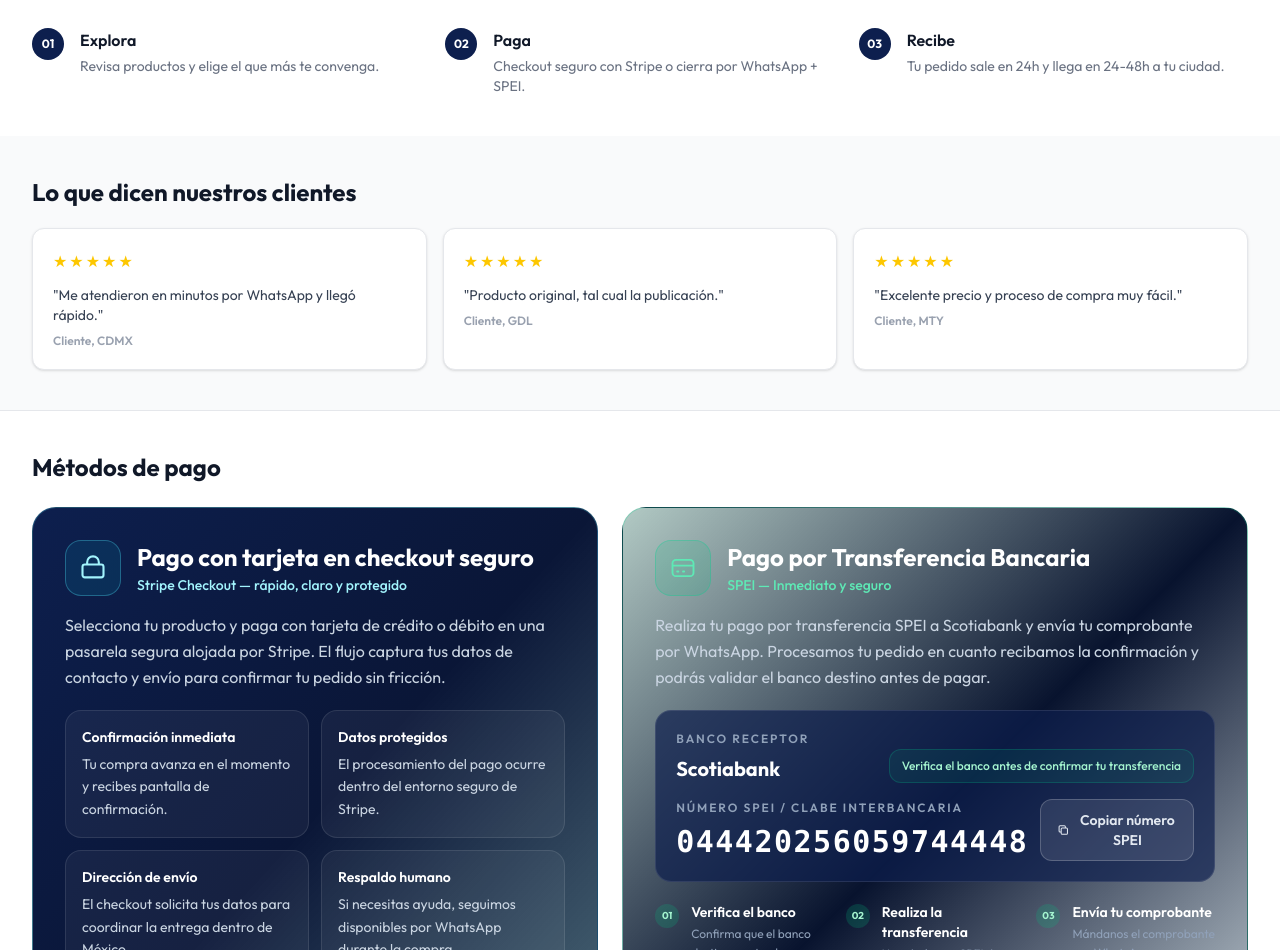
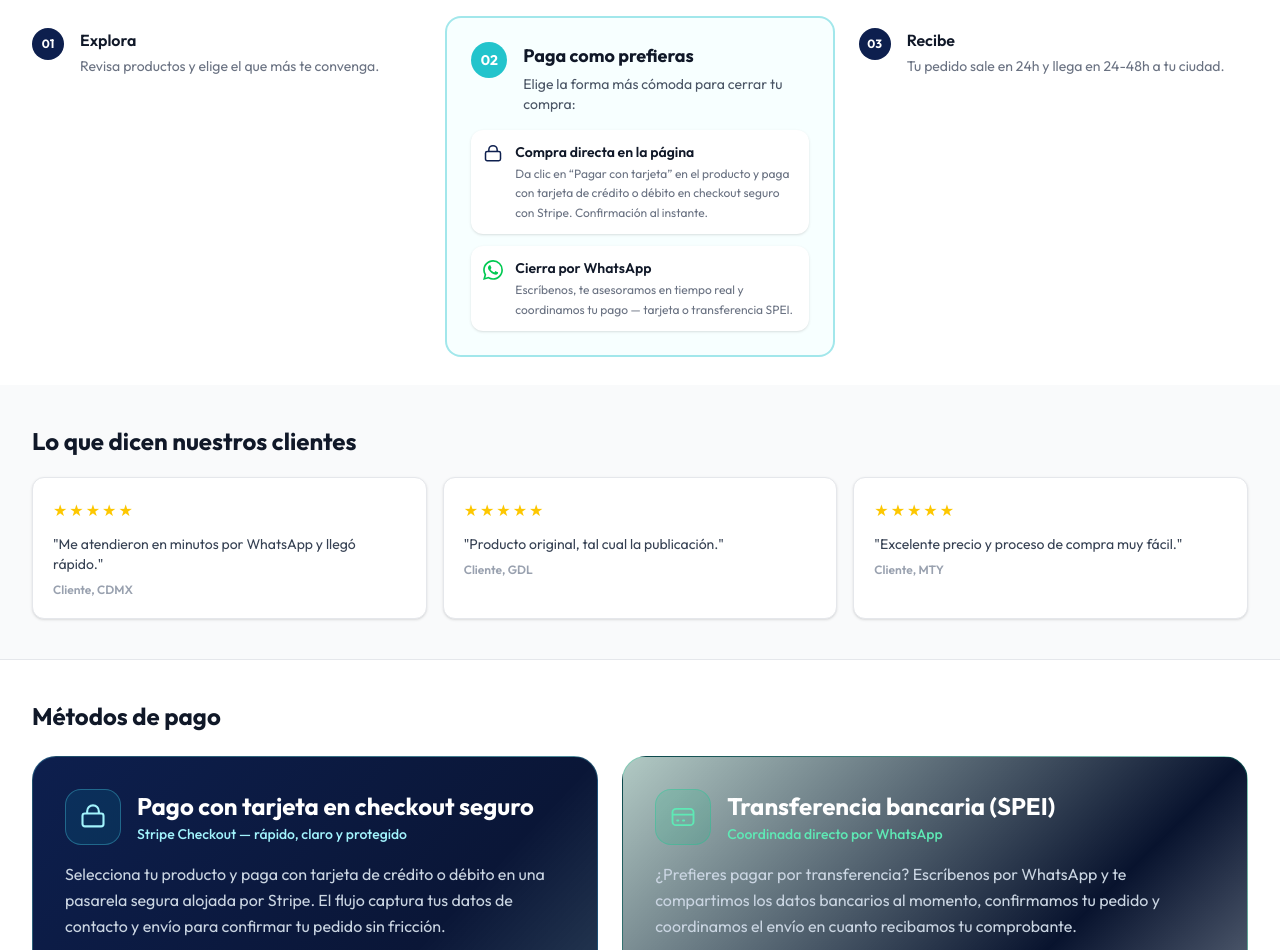
Before and after one commit to eduardoge13/spike-ecommerce-web, a Next.js app: page / in a window 1280 px wide. Shown: the part 1402-2352 px from the top of the page. Built offline with nearby package versions, Linux system fonts and the light colour scheme.

Commit message:
Expand payment step explanation, drop public CLABE display

```diff
--- a/app/page.tsx
+++ b/app/page.tsx
@@ -303,21 +303,68 @@ export default function Home() {
           <div className="mx-auto max-w-7xl px-4 py-10 sm:px-6 lg:px-8">
             <h2 className="mb-6 text-xl font-bold text-gray-900 sm:text-2xl">Cómo funciona</h2>
             <div className="grid gap-6 sm:grid-cols-3">
-              {[
-                ['01', 'Explora', 'Revisa productos y elige el que más te convenga.'],
-                ['02', 'Paga', 'Checkout seguro con Stripe o cierra por WhatsApp + SPEI.'],
-                ['03', 'Recibe', 'Tu pedido sale en 24h y llega en 24-48h a tu ciudad.'],
-              ].map(([step, title, text]) => (
-                <div key={step} className="flex gap-4">
-                  <span className="inline-flex h-8 w-8 shrink-0 items-center justify-center rounded-full bg-[#0D1F4E] text-xs font-bold text-white">
-                    {step}
+
+              {/* Step 1 */}
+              <div className="flex gap-4">
+                <span className="inline-flex h-8 w-8 shrink-0 items-center justify-center rounded-full bg-[#0D1F4E] text-xs font-bold text-white">
+                  01
+                </span>
+                <div>
+                  <p className="font-semibold text-gray-900">Explora</p>
+                  <p className="mt-1 text-sm text-gray-500">Revisa productos y elige el que más te convenga.</p>
+                </div>
+              </div>
+
+              {/* Step 2 — highlighted, explained in detail */}
+              <div className="rounded-2xl border-2 border-[#22C4CC]/40 bg-cyan-50/40 p-5 sm:-my-3 sm:p-6">
+                <div className="flex gap-4">
+                  <span className="inline-flex h-9 w-9 shrink-0 items-center justify-center rounded-full bg-[#22C4CC] text-sm font-bold text-white">
+                    02
                   </span>
                   <div>
-                    <p className="font-semibold text-gray-900">{title}</p>
-                    <p className="mt-1 text-sm text-gray-500">{text}</p>
+                    <p className="text-lg font-bold text-gray-900">Paga como prefieras</p>
+                    <p className="mt-1 text-sm text-gray-600">
+                      Elige la forma más cómoda para cerrar tu compra:
+                    </p>
                   </div>
                 </div>
-              ))}
+                <div className="mt-4 space-y-3">
+                  <div className="flex items-start gap-3 rounded-xl bg-white p-3 shadow-sm">
+                    <svg className="mt-0.5 h-5 w-5 shrink-0 text-[#0D1F4E]" fill="none" viewBox="0 0 24 24" stroke="currentColor" strokeWidth={1.8}>
+                      <path strokeLinecap="round" strokeLinejoin="round" d="M17 9V7a5 5 0 00-10 0v2m-2 0h14a2 2 0 012 2v7a2 2 0 01-2 2H5a2 2 0 01-2-2v-7a2 2 0 012-2z" />
+                    </svg>
+                    <div>
+                      <p className="text-sm font-semibold text-gray-900">Compra directa en la página</p>
+                      <p className="mt-0.5 text-xs leading-relaxed text-gray-500">
+                        Da clic en &ldquo;Pagar con tarjeta&rdquo; en el producto y paga con tarjeta de
+                        crédito o débito en checkout seguro con Stripe. Confirmación al instante.
+                      </p>
+                    </div>
+                  </div>
+                  <div className="flex items-start gap-3 rounded-xl bg-white p-3 shadow-sm">
+                    <WaIcon className="mt-0.5 h-5 w-5 shrink-0 fill-current text-green-500" />
+                    <div>
+                      <p className="text-sm font-semibold text-gray-900">Cierra por WhatsApp</p>
+                      <p className="mt-0.5 text-xs leading-relaxed text-gray-500">
+                        Escríbenos, te asesoramos en tiempo real y coordinamos tu pago —
+                        tarjeta o transferencia SPEI.
+                      </p>
+                    </div>
+                  </div>
+                </div>
+              </div>
+
+              {/* Step 3 */}
+              <div className="flex gap-4">
+                <span className="inline-flex h-8 w-8 shrink-0 items-center justify-center rounded-full bg-[#0D1F4E] text-xs font-bold text-white">
+                  03
+                </span>
+                <div>
+                  <p className="font-semibold text-gray-900">Recibe</p>
+                  <p className="mt-1 text-sm text-gray-500">Tu pedido sale en 24h y llega en 24-48h a tu ciudad.</p>
+                </div>
+              </div>
+
             </div>
           </div>
         </section>
--- a/components/SpeiPaymentSection.tsx
+++ b/components/SpeiPaymentSection.tsx
@@ -1,98 +1,35 @@
-'use client';
-
-import { useState } from 'react';
-import { SPEI_BANK_NAME, SPEI_CLABE, WHATSAPP_NUMBER } from '@/lib/constants';
+import { WHATSAPP_NUMBER } from '@/lib/constants';
 
 const waLink = (message: string) =>
   `https://wa.me/${WHATSAPP_NUMBER}?text=${encodeURIComponent(message)}`;
 
 export default function SpeiPaymentSection() {
-  const [copied, setCopied] = useState(false);
-
-  const handleCopy = async () => {
-    try {
-      await navigator.clipboard.writeText(SPEI_CLABE);
-      setCopied(true);
-      setTimeout(() => setCopied(false), 2500);
-    } catch {
-      // fallback for browsers without clipboard API
-    }
-  };
-
   return (
     <div className="rounded-3xl border border-emerald-400/25 bg-gradient-to-br from-emerald-900/30 via-[#08132E] to-cyan-900/20 p-6 sm:p-8">
       {/* Header */}
       <div className="flex items-center gap-4">
-        {/* SPEI badge */}
         <div className="flex h-14 w-14 shrink-0 items-center justify-center rounded-2xl border border-emerald-400/30 bg-emerald-500/15">
           <svg className="h-7 w-7 text-emerald-300" fill="none" viewBox="0 0 24 24" stroke="currentColor" strokeWidth={1.6}>
             <path strokeLinecap="round" strokeLinejoin="round" d="M3 10h18M7 15h1m4 0h1m-7 4h12a3 3 0 003-3V8a3 3 0 00-3-3H6a3 3 0 00-3 3v8a3 3 0 003 3z" />
           </svg>
         </div>
         <div>
-          <h2 className="text-xl font-bold text-white sm:text-2xl">Pago por Transferencia Bancaria</h2>
-          <p className="mt-0.5 text-sm text-emerald-300 font-medium">SPEI — Inmediato y seguro</p>
+          <h2 className="text-xl font-bold text-white sm:text-2xl">Transferencia bancaria (SPEI)</h2>
+          <p className="mt-0.5 text-sm text-emerald-300 font-medium">Coordinada directo por WhatsApp</p>
         </div>
       </div>
 
       <p className="mt-4 text-sm leading-relaxed text-slate-300 sm:text-base">
-        Realiza tu pago por transferencia SPEI a {SPEI_BANK_NAME} y envía tu comprobante por WhatsApp.
-        Procesamos tu pedido en cuanto recibamos la confirmación y podrás validar el banco destino antes de pagar.
+        ¿Prefieres pagar por transferencia? Escríbenos por WhatsApp y te compartimos los datos
+        bancarios al momento, confirmamos tu pedido y coordinamos el envío en cuanto recibamos tu comprobante.
       </p>
-
-      {/* Transfer data */}
-      <div className="mt-5 rounded-2xl border border-white/10 bg-[#0D1F4E]/70 p-4 sm:p-5">
-        <div className="grid gap-4 sm:grid-cols-[minmax(0,1fr)_auto] sm:items-end">
-          <div>
-            <p className="text-xs font-semibold uppercase tracking-[0.16em] text-slate-400">Banco receptor</p>
-            <p className="mt-2 text-lg font-bold text-white sm:text-xl">{SPEI_BANK_NAME}</p>
-          </div>
-          <div className="rounded-xl border border-emerald-400/20 bg-emerald-500/10 px-3 py-2 text-xs font-medium text-emerald-200">
-            Verifica el banco antes de confirmar tu transferencia
-          </div>
-        </div>
-
-        <div className="mt-4 flex flex-col gap-3 sm:flex-row sm:items-center sm:justify-between">
-          <div>
-            <p className="text-xs font-semibold uppercase tracking-[0.16em] text-slate-400">Número SPEI / CLABE interbancaria</p>
-            <span className="mt-2 block font-mono text-2xl font-bold tracking-wider text-white sm:text-3xl">
-              {SPEI_CLABE}
-            </span>
-          </div>
-          <button
-            type="button"
-            onClick={handleCopy}
-            className={`inline-flex items-center gap-2 rounded-xl border px-4 py-2.5 text-sm font-semibold transition-all ${
-              copied
-                ? 'border-emerald-400/50 bg-emerald-500/20 text-emerald-300'
-                : 'border-white/20 bg-white/10 text-slate-200 hover:bg-white/20 hover:text-white'
-            }`}
-          >
-            {copied ? (
-              <>
-                <svg className="h-4 w-4" fill="none" viewBox="0 0 24 24" stroke="currentColor" strokeWidth={2.5}>
-                  <path strokeLinecap="round" strokeLinejoin="round" d="M5 13l4 4L19 7" />
-                </svg>
-                ¡Copiado!
-              </>
-            ) : (
-              <>
-                <svg className="h-4 w-4" fill="none" viewBox="0 0 24 24" stroke="currentColor" strokeWidth={2}>
-                  <path strokeLinecap="round" strokeLinejoin="round" d="M8 16H6a2 2 0 01-2-2V6a2 2 0 012-2h8a2 2 0 012 2v2m-6 12h8a2 2 0 002-2v-8a2 2 0 00-2-2h-8a2 2 0 00-2 2v8a2 2 0 002 2z" />
-                </svg>
-                Copiar número SPEI
-              </>
-            )}
-          </button>
-        </div>
-      </div>
 
       {/* Steps */}
       <div className="mt-5 grid gap-3 sm:grid-cols-3">
         {[
-          ['01', 'Verifica el banco', `Confirma que el banco destino mostrado sea ${SPEI_BANK_NAME}.`],
-          ['02', 'Realiza la transferencia', 'Usa el número SPEI de arriba desde tu banca en línea o app móvil.'],
-          ['03', 'Envía tu comprobante', 'Mándanos el comprobante por WhatsApp para procesar tu pedido.'],
+          ['01', 'Escríbenos', 'Cuéntanos qué producto quieres por WhatsApp.'],
+          ['02', 'Recibe los datos', 'Te enviamos la cuenta bancaria vigente al instante.'],
+          ['03', 'Confirma tu pago', 'Envía tu comprobante y procesamos tu pedido.'],
         ].map(([step, title, text]) => (
           <div key={step} className="flex gap-3">
             <span className="mt-0.5 inline-flex h-6 w-6 shrink-0 items-center justify-center rounded-full bg-emerald-500/20 text-[10px] font-bold text-emerald-200">
@@ -107,9 +44,9 @@ export default function SpeiPaymentSection() {
       </div>
 
       {/* CTA */}
-      <div className="mt-6 flex flex-col gap-3 sm:flex-row sm:items-center">
+      <div className="mt-6">
         <a
-          href={waLink('Hola! Ya realicé mi pago por transferencia SPEI. Adjunto el comprobante.')}
+          href={waLink('Hola! Quiero pagar por transferencia SPEI. Me pueden compartir los datos bancarios?')}
           target="_blank"
           rel="noopener noreferrer"
           className="inline-flex items-center justify-center gap-2 rounded-xl bg-[#25D366] px-5 py-3 text-sm font-bold text-white shadow-md transition hover:bg-[#1fb558]"
@@ -117,11 +54,8 @@ export default function SpeiPaymentSection() {
           <svg viewBox="0 0 24 24" className="h-5 w-5 fill-current">
             <path d="M17.472 14.382c-.297-.149-1.758-.867-2.03-.967-.273-.099-.471-.148-.67.15-.197.297-.767.966-.94 1.164-.173.199-.347.223-.644.075-.297-.15-1.255-.463-2.39-1.475-.883-.788-1.48-1.761-1.653-2.059-.173-.297-.018-.458.13-.606.134-.133.298-.347.446-.52.149-.174.198-.298.298-.497.099-.198.05-.371-.025-.52-.075-.149-.669-1.612-.916-2.207-.242-.579-.487-.5-.669-.51-.173-.008-.371-.01-.57-.01-.198 0-.52.074-.792.372-.272.297-1.04 1.016-1.04 2.479 0 1.462 1.065 2.875 1.213 3.074.149.198 2.096 3.2 5.077 4.487.709.306 1.262.489 1.694.625.712.227 1.36.195 1.871.118.571-.085 1.758-.719 2.006-1.413.248-.694.248-1.289.173-1.413-.074-.124-.272-.198-.57-.347m-5.421 7.403h-.004a9.87 9.87 0 01-5.031-1.378l-.361-.214-3.741.982.998-3.648-.235-.374a9.86 9.86 0 01-1.51-5.26c.001-5.45 4.436-9.884 9.888-9.884 2.64 0 5.122 1.03 6.988 2.898a9.825 9.825 0 012.893 6.994c-.003 5.45-4.437 9.884-9.885 9.884m8.413-18.297A11.815 11.815 0 0012.05 0C5.495 0 .16 5.335.157 11.892c0 2.096.547 4.142 1.588 5.945L.057 24l6.305-1.654a11.882 11.882 0 005.683 1.448h.005c6.554 0 11.89-5.335 11.893-11.893a11.821 11.821 0 00-3.48-8.413z" />
           </svg>
-          Enviar comprobante por WhatsApp
+          Solicitar datos por WhatsApp
         </a>
-        <p className="text-xs text-slate-400">
-          Si lo prefieres, te confirmamos por WhatsApp que el banco destino es {SPEI_BANK_NAME} antes de transferir.
-        </p>
       </div>
     </div>
   );
```
